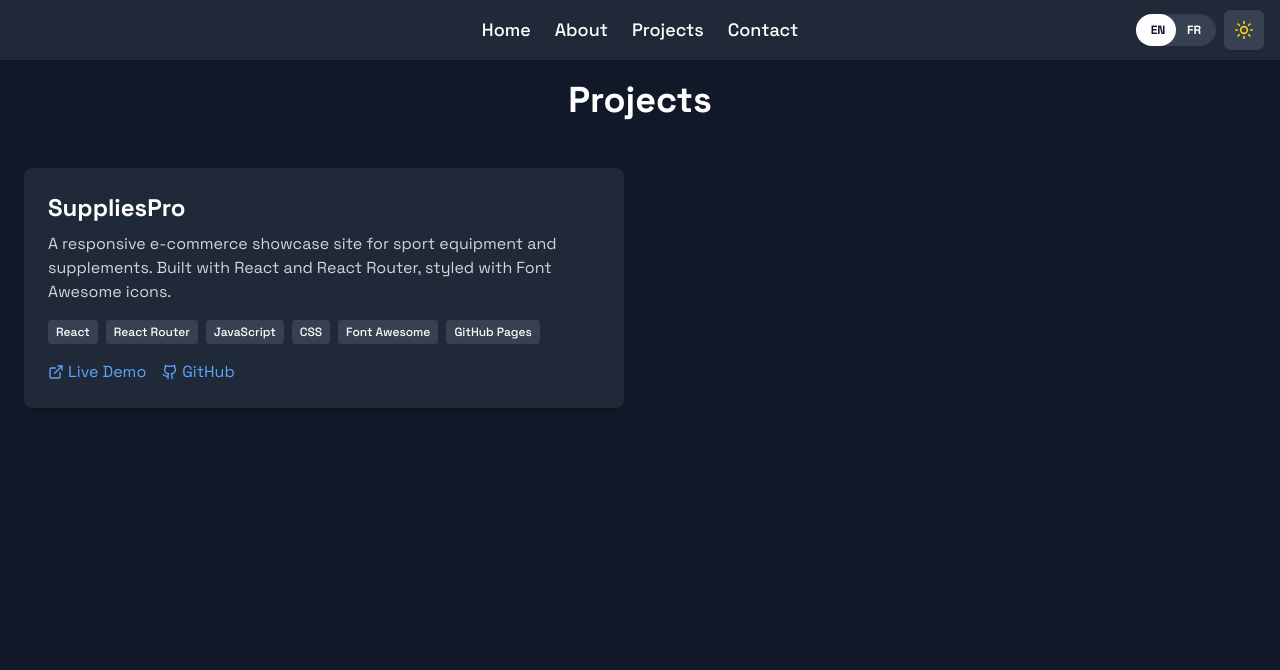
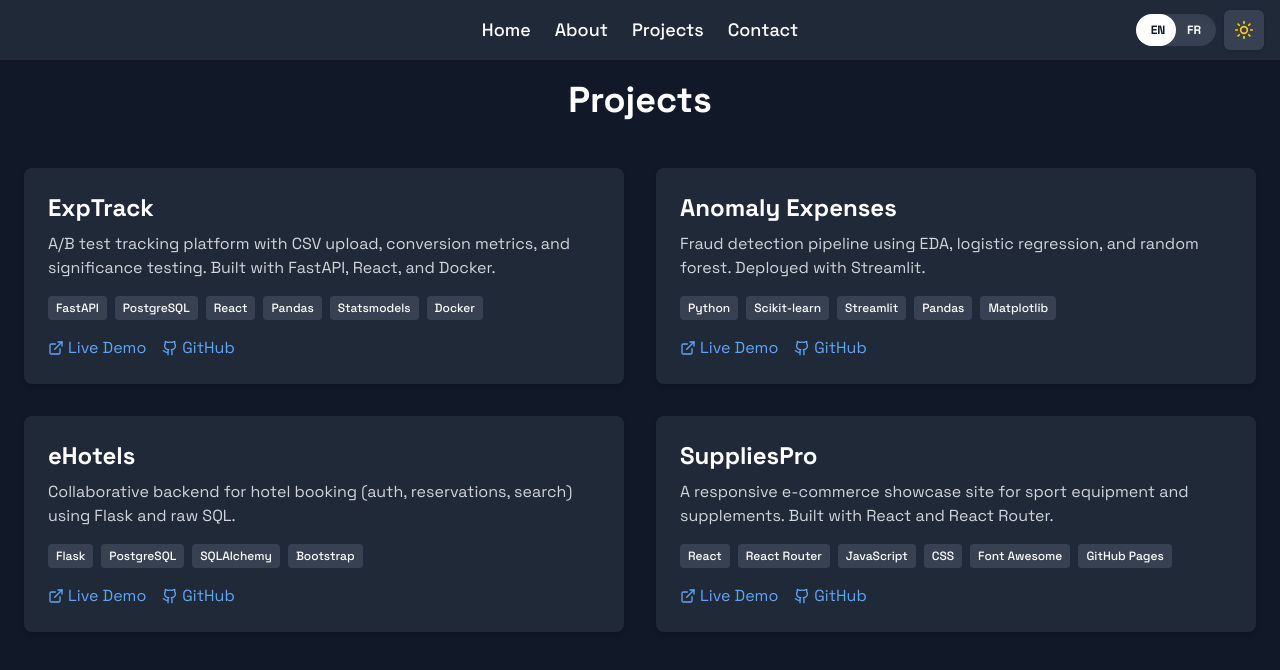
Before and after one commit to Ilyas-Ait-Ali/portfolio-website, a React (Vite) app: page /projects in a window 1280 px wide. Shown: the top 670 px of the page. Built offline with nearby package versions, Linux system fonts and the light colour scheme.

Commit message:
feat: add all projects to Projects page with bilingual support

```diff
--- a/src/i18n/projects.js
+++ b/src/i18n/projects.js
@@ -1,20 +1,50 @@
 const projects = {
   en: {
     heading: "Projects",
+    expTrack: {
+      title: "ExpTrack",
+      description:
+        "A/B test tracking platform with CSV upload, conversion metrics, and significance testing. Built with FastAPI, React, and Docker.",
+    },
+    anomalyExpenses: {
+      title: "Anomaly Expenses",
+      description:
+        "Fraud detection pipeline using EDA, logistic regression, and random forest. Deployed with Streamlit.",
+    },
+    eHotels: {
+      title: "eHotels",
+      description:
+        "Collaborative backend for hotel booking (auth, reservations, search) using Flask and raw SQL.",
+    },
     suppliesPro: {
       title: "SuppliesPro",
       description:
-        "A responsive e-commerce showcase site for sport equipment and supplements. Built with React and React Router, styled with Font Awesome icons.",
+        "A responsive e-commerce showcase site for sport equipment and supplements. Built with React and React Router.",
       live: "Live Demo",
       github: "GitHub",
     },
   },
   fr: {
     heading: "Projets",
+    expTrack: {
+      title: "ExpTrack",
+      description:
+        "Plateforme de suivi de tests A/B avec import CSV, métriques de conversion et tests de signification. Construit avec FastAPI, React et Docker.",
+    },
+    anomalyExpenses: {
+      title: "Anomaly Expenses",
+      description:
+        "Pipeline de détection de fraude utilisant EDA, régression logistique et forêt aléatoire. Déployé avec Streamlit.",
+    },
+    eHotels: {
+      title: "eHotels",
+      description:
+        "Backend collaboratif pour une application de réservation d’hôtel (auth, recherche, réservations) avec Flask et SQL brut.",
+    },
     suppliesPro: {
       title: "SuppliesPro",
       description:
-        "Un site vitrine réactif pour du matériel sportif et des suppléments. Construit avec React et React Router, stylisé avec des icônes Font Awesome.",
+        "Un site vitrine réactif pour du matériel sportif et des suppléments. Construit avec React et React Router.",
       live: "Démo",
       github: "GitHub",
     },
--- a/src/pages/Projects.jsx
+++ b/src/pages/Projects.jsx
@@ -9,6 +9,30 @@ export default function Projects() {
 
   const projectList = [
   {
+    id: "exptrack",
+    title: t.expTrack.title,
+    description: t.expTrack.description,
+    stack: ["FastAPI", "PostgreSQL", "React", "Pandas", "Statsmodels", "Docker"],
+    live: null,
+    repo: "https://github.com/Ilyas-Ait-Ali/ExpTrack",
+  },
+  {
+    id: "anomalyexpenses",
+    title: t.anomalyExpenses.title,
+    description: t.anomalyExpenses.description,
+    stack: ["Python", "Scikit-learn", "Streamlit", "Pandas", "Matplotlib"],
+    live: "https://anomaly-expenses.streamlit.app",
+    repo: "https://github.com/Ilyas-Ait-Ali/Anomaly-Expenses",
+  },
+  {
+    id: "ehotels",
+    title: t.eHotels.title,
+    description: t.eHotels.description,
+    stack: ["Flask", "PostgreSQL", "SQLAlchemy", "Bootstrap"],
+    live: null,
+    repo: "https://github.com/Ilyas-Ait-Ali/eHotels",
+  },
+  {
     id: "suppliespro",
     title: t.suppliesPro.title,
     description: t.suppliesPro.description,
@@ -17,6 +41,7 @@ export default function Projects() {
     repo: "https://github.com/Ilyas-Ait-Ali/SuppliesPro-Website",
   },
 ];
+
 
   return (
     <motion.section
```
Lines whose indentation alone changed are shown as unchanged.
